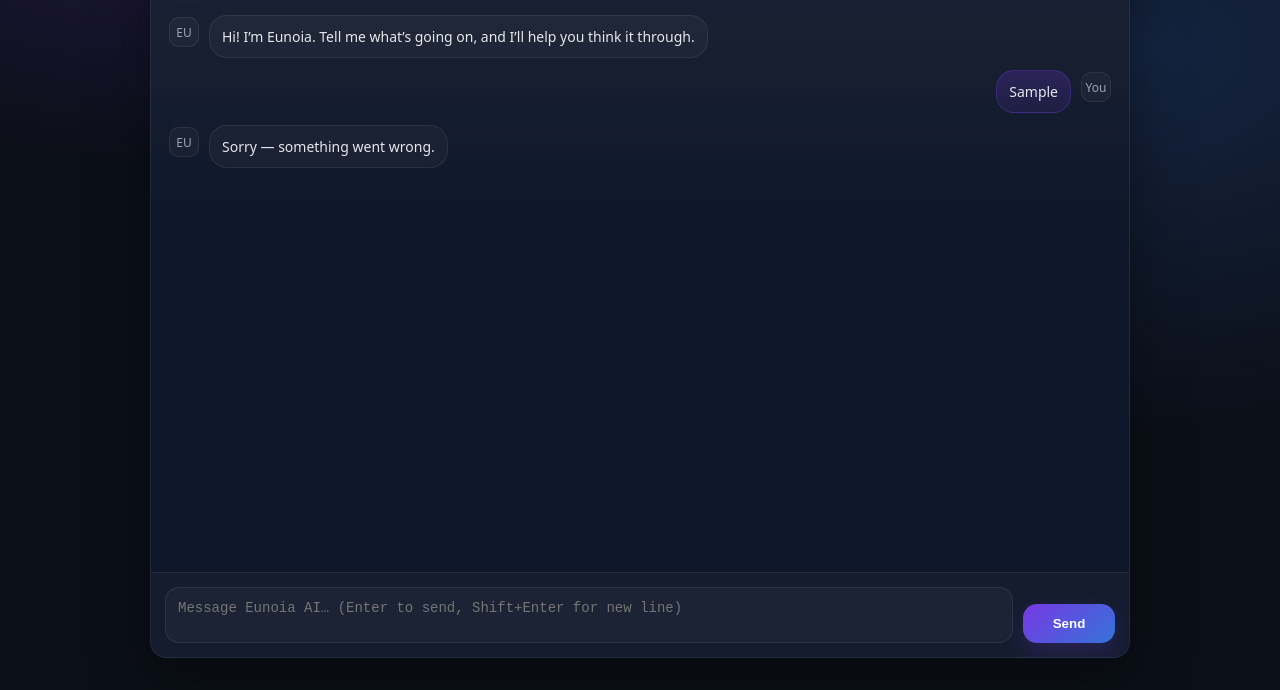
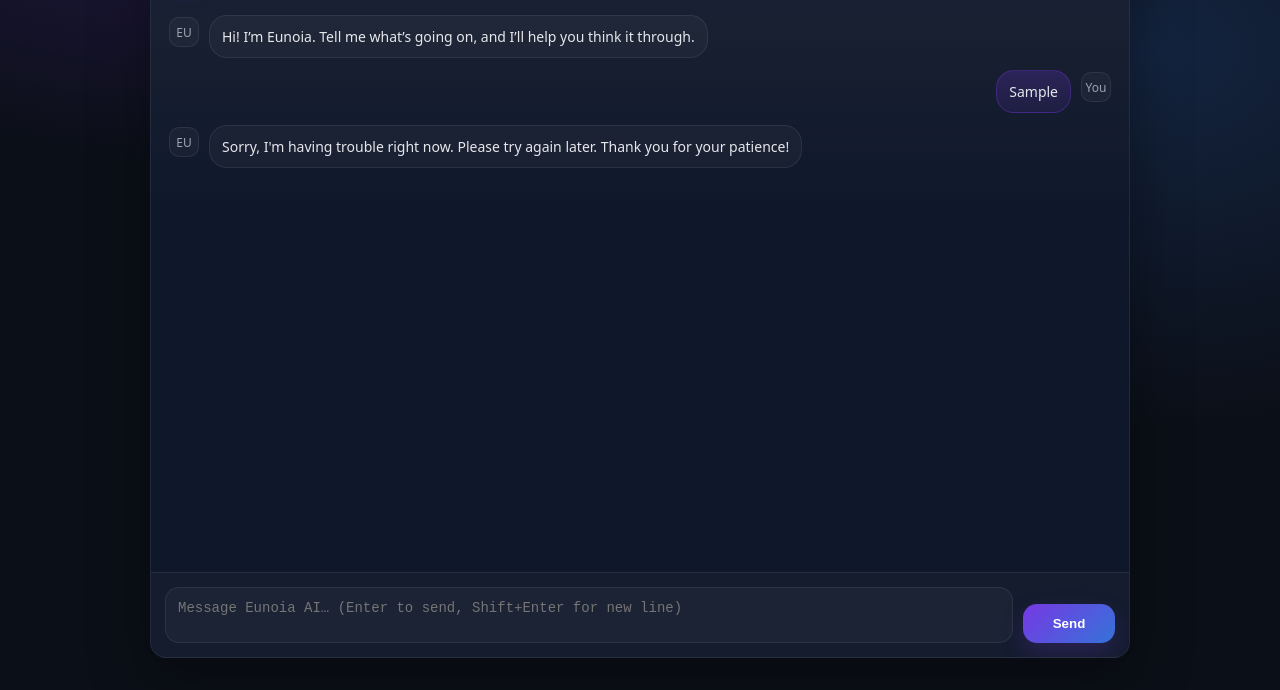
Before and after one commit to Biddybuggy/eunoia-ai, a plain HTML site: page index.html in a window 1280 px wide. Both pictures are taken after typing "Sample" into the empty fields and a click on the button "Send". Shown: the part 110-800 px from the top of the page. Drawn offline with Linux system fonts and the light colour scheme; no server answers.

Commit message:
Update index.html

```diff
--- a/index.html
+++ b/index.html
@@ -288,7 +288,7 @@
         typingRow.querySelector(".bubble").textContent = extractReply(data);
       } catch (err) {
         typingRow.querySelector(".bubble").textContent =
-          "Sorry — something went wrong.";
+          "Sorry, I'm having trouble right now. Please try again later. Thank you for your patience!";
         console.error(err);
       } finally {
         sendBtn.disabled = false;
```
